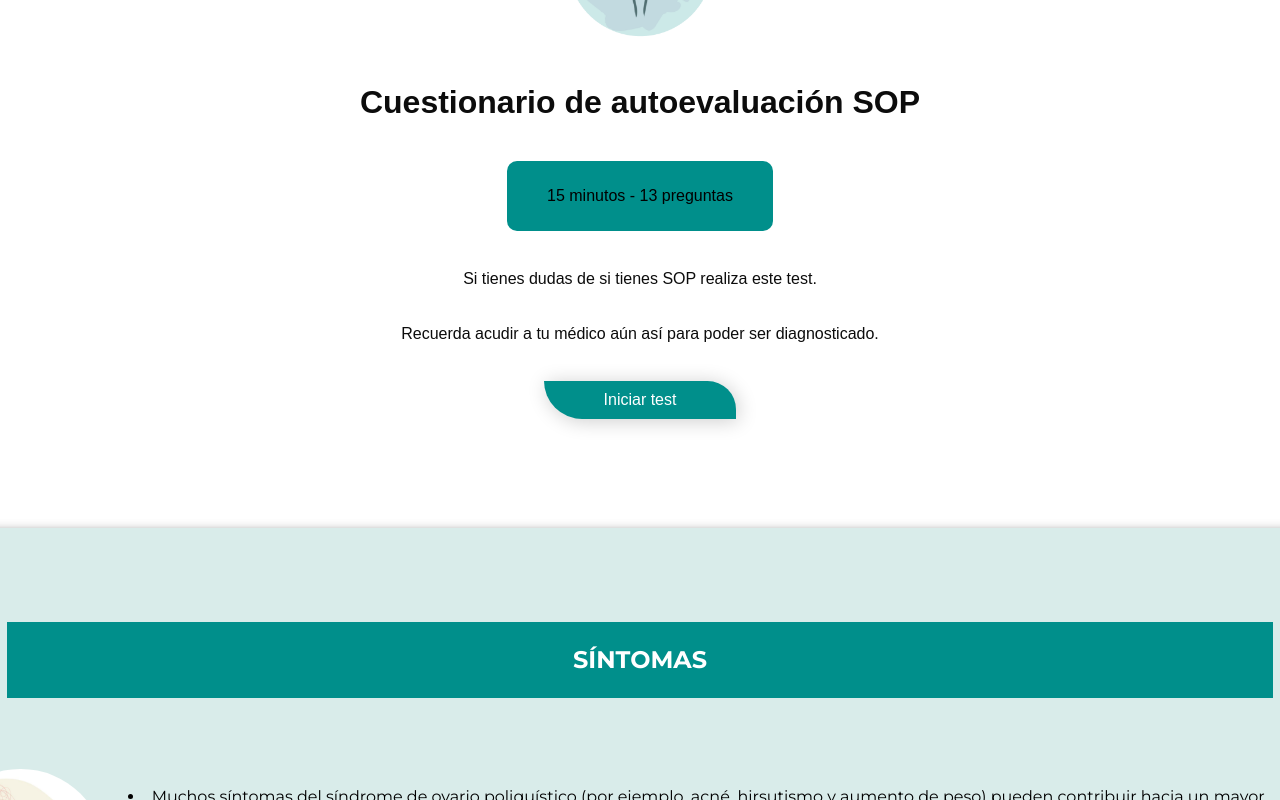
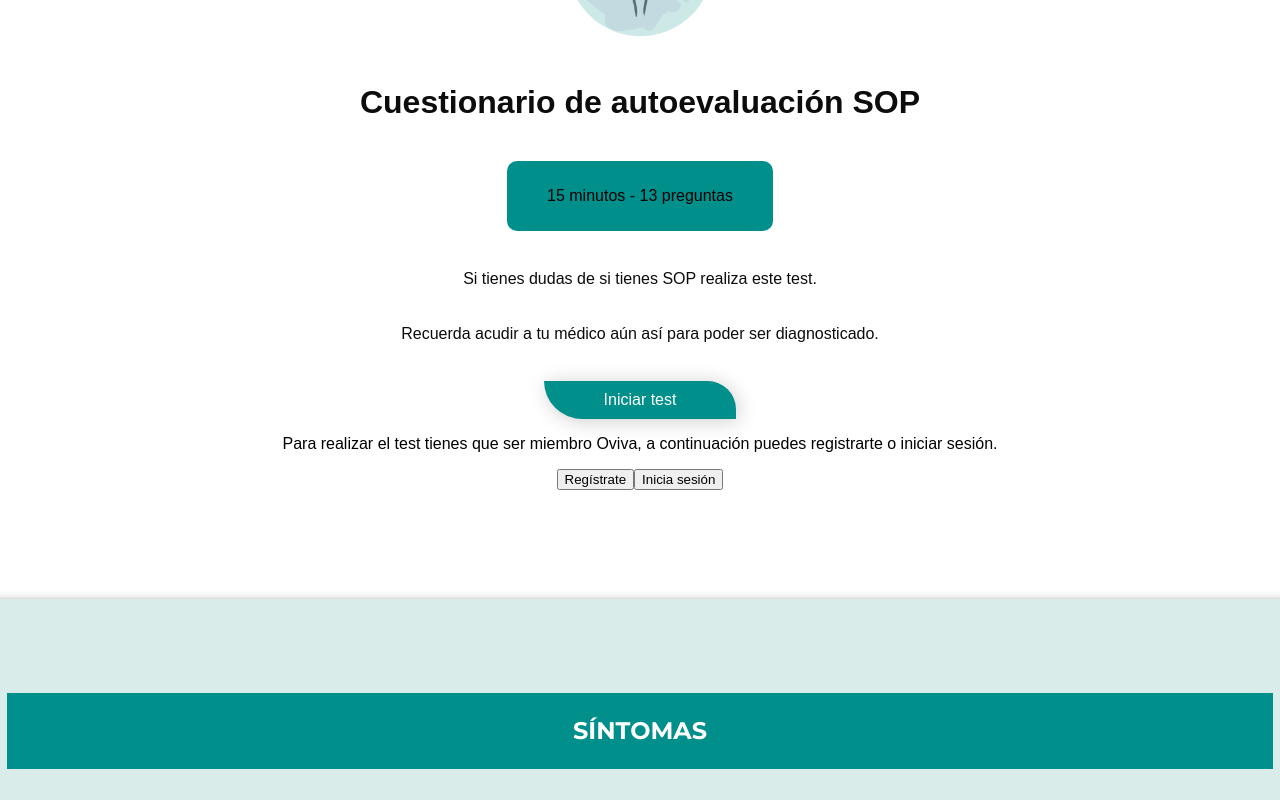
Before and after one commit to angylearns/oviva_care, a React (Vite) app in the folder HolisticFront/: page / in a window 1280 px wide. Both pictures are taken after a click on the button "Iniciar test". Shown: the part 853-1653 px from the top of the page. Built offline with nearby package versions, Linux system fonts and the light colour scheme; the HTML template or start-up script is replaced by a standard one; a web font is replaced by a local one.

Commit message:
Fix pretest

```diff
--- a/HolisticFront/src/components/pretest/Pretest.jsx
+++ b/HolisticFront/src/components/pretest/Pretest.jsx
@@ -1,10 +1,16 @@
 
 
-import React from "react";
+import React, { useState } from "react";
 import logo from "../../../public/ImagenCuestionario/logoOvaries.png";
 import './pretest.css';
 
-function Pretest({ onStart }) {
+function Pretest() {
+  const [showMessage, setShowMessage] = useState(false);
+  const handleStart = () =>{
+    // crear alert que diga que si no eres miembro tienes que serlo - y aparecen dos botones (iniciar sesión y registrar)
+      setShowMessage(true);
+    };
+
   return (
     < div className="frame">
     <div className="pretest-container">
@@ -29,7 +35,16 @@ function Pretest({ onStart }) {
       <p className="descripcion2">
         Recuerda acudir a tu médico aún así para poder ser diagnosticado.<br />
       </p>
-      <button className="boton-iniciar" onClick={onStart}>Iniciar test</button>
+      <button className="boton-iniciar" onClick={handleStart}>Iniciar test</button>
+      {showMessage && (
+          <div className="message-popup">
+            <p>Para realizar el test tienes que ser miembro Oviva, a continuación puedes registrarte o iniciar sesión.</p>
+            <div className="button-group">
+              <button className="button-register" onClick={() => window.location.href = '/register'}>Regístrate</button>
+              <button className="button-login" onClick={() => window.location.href = '/login'}>Inicia sesión</button>
+            </div>
+          </div>
+        )}
     </div>
     </div>
   );
```
